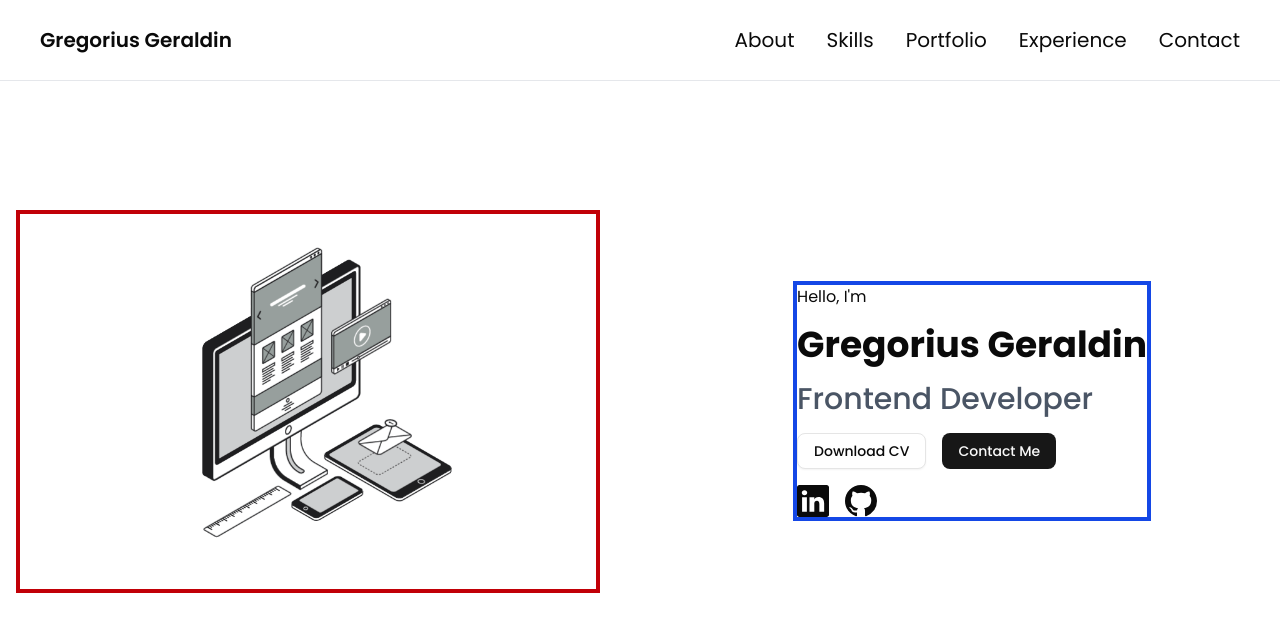
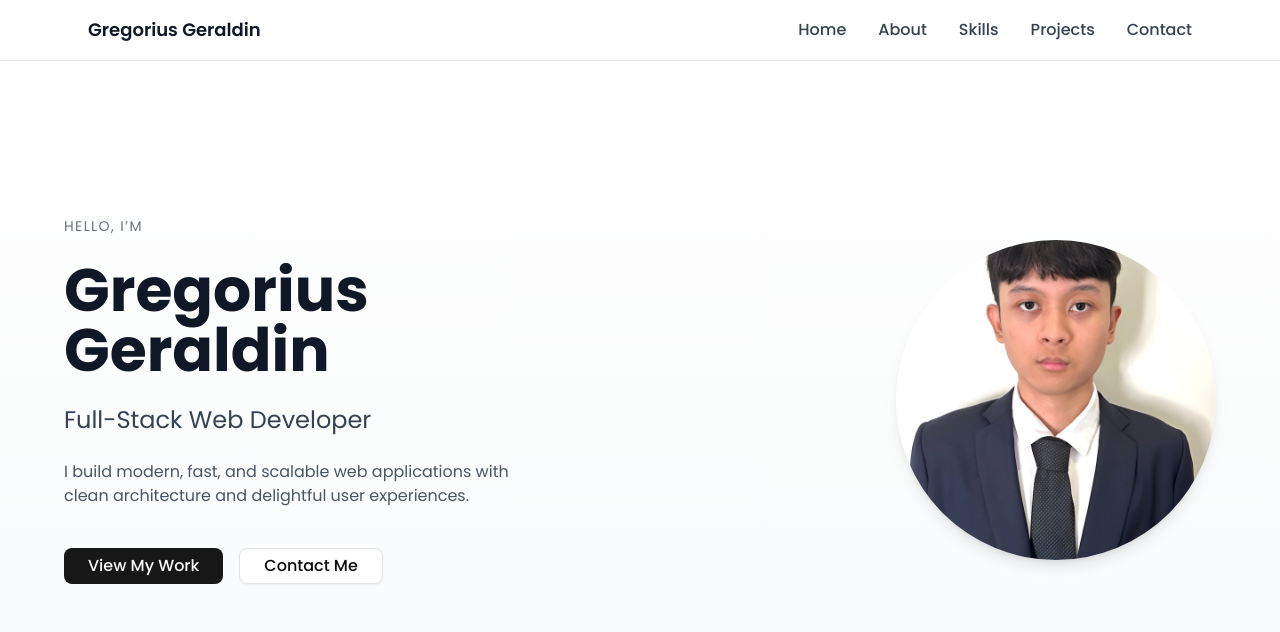
Before and after one commit to gregoriusgrd/portfolio, a Next.js app: page / in a window 1280 px wide. Shown: the top 632 px of the page. Built offline with nearby package versions, Linux system fonts and the light colour scheme.

Commit message:
feat: implement HeroSection with profile picture and update Navbar for mobile responsiveness

```diff
--- a/src/app/layout.tsx
+++ b/src/app/layout.tsx
@@ -1,7 +1,7 @@
 import type { Metadata } from "next";
 import { Poppins } from "next/font/google";
 import "./globals.css";
-import Navbar from "@/components/navbar";
+import { Navbar } from "@/components/Navbar";
 
 const poppins = Poppins({
   variable: "--font-poppins",
--- a/src/app/page.tsx
+++ b/src/app/page.tsx
@@ -1,3 +1,4 @@
+
 import HomeView from "@/views";
 
 export default function Home() {
--- a/src/components/navbar.tsx
+++ b/src/components/navbar.tsx
@@ -1,46 +1,71 @@
 "use client";
 
-import Link from "next/link";
+import { Menu, X } from "lucide-react";
+import { useState } from "react";
 
-export default function Navbar() {
+export const Navbar = () => {
+  const [isOpen, setIsOpen] = useState(false);
+
+  const toggleMenu = () => setIsOpen(!isOpen);
+
+  const handleLinkClick = () => setIsOpen(false);
+
+  const navLinks = [
+    { label: "Home", href: "#home" },
+    { label: "About", href: "#about" },
+    { label: "Skills", href: "#skills" },
+    { label: "Projects", href: "#projects" },
+    { label: "Contact", href: "#contact" },
+  ];
+
   return (
-    <header
-      id="navbar"
-      className="sticky top-0 z-50 bg-white/80 backdrop-blur border-b border-gray-200"
-    >
-      {/* Desktop Tampilan */}
-      <nav className="hidden h-20 items-center justify-between px-10 py-4 md:flex">
-        <div className="text-lg font-semibold md:text-xl">
+    <nav className="fixed top-0 left-0 z-50 w-full border-b border-gray-200 bg-white/70 backdrop-blur-md">
+      <div className="mx-auto flex max-w-6xl items-center justify-between px-6 py-4">
+        {/* Logo */}
+        <a href="#hero" className="text-lg font-semibold text-gray-900">
           Gregorius Geraldin
+        </a>
+
+        {/* Desktop Menu */}
+        <div className="hidden gap-8 font-medium text-gray-700 md:flex">
+          {navLinks.map((link) => (
+            <a
+              key={link.label}
+              href={link.href}
+              className="transition-colors hover:text-gray-900"
+            >
+              {link.label}
+            </a>
+          ))}
         </div>
-        <ul className="flex gap-8 text-lg md:text-xl">
-          <li>
-            <Link href="#about" className="transition hover:text-gray-300">
-              About
-            </Link>
-          </li>
-          <li>
-            <Link href="#skills" className="transition hover:text-gray-300">
-              Skills
-            </Link>
-          </li>
-          <li>
-            <Link href="#portfolio" className="transition hover:text-gray-300">
-              Portfolio
-            </Link>
-          </li>
-          <li>
-            <Link href="#experience" className="transition hover:text-gray-300">
-              Experience
-            </Link>
-          </li>
-          <li>
-            <Link href="#contact" className="transition hover:text-gray-300">
-              Contact
-            </Link>
-          </li>
-        </ul>
-      </nav>
-    </header>
+
+        {/* Mobile Menu Button */}
+        <button
+          onClick={toggleMenu}
+          className="text-gray-700 transition-colors hover:text-indigo-600 md:hidden"
+          aria-label="Toggle Menu"
+        >
+          {isOpen ? <X size={24} /> : <Menu size={24} />}
+        </button>
+      </div>
+
+      {/* Mobile Dropdown Menu */}
+      {isOpen && (
+        <div className="border-t border-gray-200 bg-white/95 shadow-sm backdrop-blur-md md:hidden">
+          <div className="flex flex-col items-center gap-4 py-4 font-medium text-gray-700">
+            {navLinks.map((link) => (
+              <a
+                key={link.href}
+                href={link.href}
+                onClick={handleLinkClick}
+                className="transition-colors hover:text-indigo-600"
+              >
+                {link.label}
+              </a>
+            ))}
+          </div>
+        </div>
+      )}
+    </nav>
   );
-}
+};
--- /dev/null
+++ b/src/views/01-hero/HeroSection.tsx
@@ -0,0 +1,49 @@
+"use client";
+
+import Image from "next/image";
+import { Button } from "@/components/ui/button";
+
+export const HeroSection = () => {
+  return (
+    <section
+      id="hero"
+      className="min-h-screen flex flex-col md:flex-row items-center justify-center gap-10 px-6 md:px-16 py-20 bg-gradient-to-b from-white to-gray-50"
+    >
+      {/* Kiri: Text */}
+      <div className="flex-1 text-center md:text-left space-y-6">
+        <p className="text-sm uppercase tracking-widest text-gray-500">
+          Hello, I’m
+        </p>
+        <h1 className="text-4xl md:text-6xl font-bold text-gray-900">
+          Gregorius Geraldin
+        </h1>
+        <h2 className="text-xl md:text-2xl text-gray-700">
+          Full-Stack Web Developer
+        </h2>
+        <p className="text-gray-600 max-w-md mx-auto md:mx-0">
+          I build modern, fast, and scalable web applications with clean
+          architecture and delightful user experiences.
+        </p>
+
+        <div className="flex justify-center md:justify-start gap-4 pt-4">
+          <Button className="px-6 py-3 text-base">View My Work</Button>
+          <Button variant="outline" className="px-6 py-3 text-base">
+            Contact Me
+          </Button>
+        </div>
+      </div>
+
+      {/* Kanan: Foto atau Ilustrasi */}
+      <div className="flex-1 flex justify-center md:justify-end">
+        <div className="relative w-64 h-64 md:w-80 md:h-80">
+          <Image
+            src="/hero/profile-picture.jpg" // pasfoto
+            alt="Profile picture"
+            fill
+            className="object-cover rounded-full shadow-lg"
+          />
+        </div>
+      </div>
+    </section>
+  );
+};
--- a/src/views/01-hero/components/AnimatedRoles.tsx
+++ b/src/views/01-hero/components/AnimatedRoles.tsx
@@ -1,10 +1,12 @@
 "use client";
+
+// belum dipake (keep for now)
 
 import { useState, useEffect } from "react";
 
 export default function AnimatedRoles() {
     const [currentRole, setCurrentRole] = useState(0);
-    const roles = ["FullStack Developer", "Frontend Developer", "Backend Developer", "Mobile Developer"];
+    const roles = ["Web Developer", "Frontend Developer", "Backend Developer", "Mobile Developer"];
 
     useEffect(() => {
         const interval = setInterval(() => {
--- a/src/views/01-hero/index.tsx
+++ /dev/null
@@ -1,54 +0,0 @@
-"use client";
-
-import AnimatedRoles from "./components/AnimatedRoles";
-import Image from "next/image";
-import Link from "next/link";
-import { Button } from "@/components/ui/button";
-import { BsLinkedin, BsGithub } from "react-icons/bs";
-
-export default function HeroSection() {
-  return (
-    <section className="grid grid-cols-1 md:grid-cols-2 gap-8 md:gap-20 h-[80vh] px-4 items-center justify-items-center">
-      <div className="flex h-auto w-full items-center justify-center border-4 border-red-700">
-        <Image
-          src="/hero/computer-animation.gif"
-          alt="Computer Animation"
-          width={500}
-          height={500}
-          className="rounded-full object-cover"
-        />
-      </div>
-
-      <div className="my-auto border-4 border-blue-700 text-center md:text-left space-y-4">
-        <p className="text-sm md:text-base">Hello, I'm</p>
-        <h1 className="text-2xl md:text-4xl font-bold">Gregorius Geraldin</h1>
-
-        <AnimatedRoles />
-
-        {/* CV & Contact */}
-        <div className="flex gap-4 justify-center md:justify-start">
-          <Button variant="outline">
-            <a href="/hero/CV - Gregorius Geraldin.pdf" download>
-              Download CV
-            </a>
-          </Button>
-          <Button>
-            <Link href="#contact">
-              Contact Me
-            </Link>
-          </Button>
-        </div>
-
-        {/* Social Media Icons */}
-        <div className="flex gap-4 justify-center md:justify-start">
-          <a href="https://www.linkedin.com/in/gregoriusgeraldin/" target="_blank" rel="noopener noreferrer">
-            <BsLinkedin className="h-8 w-8 " />
-          </a>
-          <a href="https://github.com/gregoriusgeraldin" target="_blank" rel="noopener noreferrer">
-            <BsGithub className="h-8 w-8 " />
-          </a>
-        </div>
-      </div>
-    </section>
-  );
-}
--- a/src/views/index.tsx
+++ b/src/views/index.tsx
@@ -1,6 +1,6 @@
 "use client";
 
-import HeroSection from "./01-hero";
+import { HeroSection } from "@/views/01-hero/HeroSection";
 
 export default function HomeView() {
   return (
```
Also changed, not shown: public/hero/profile-picture.jpg (added).
